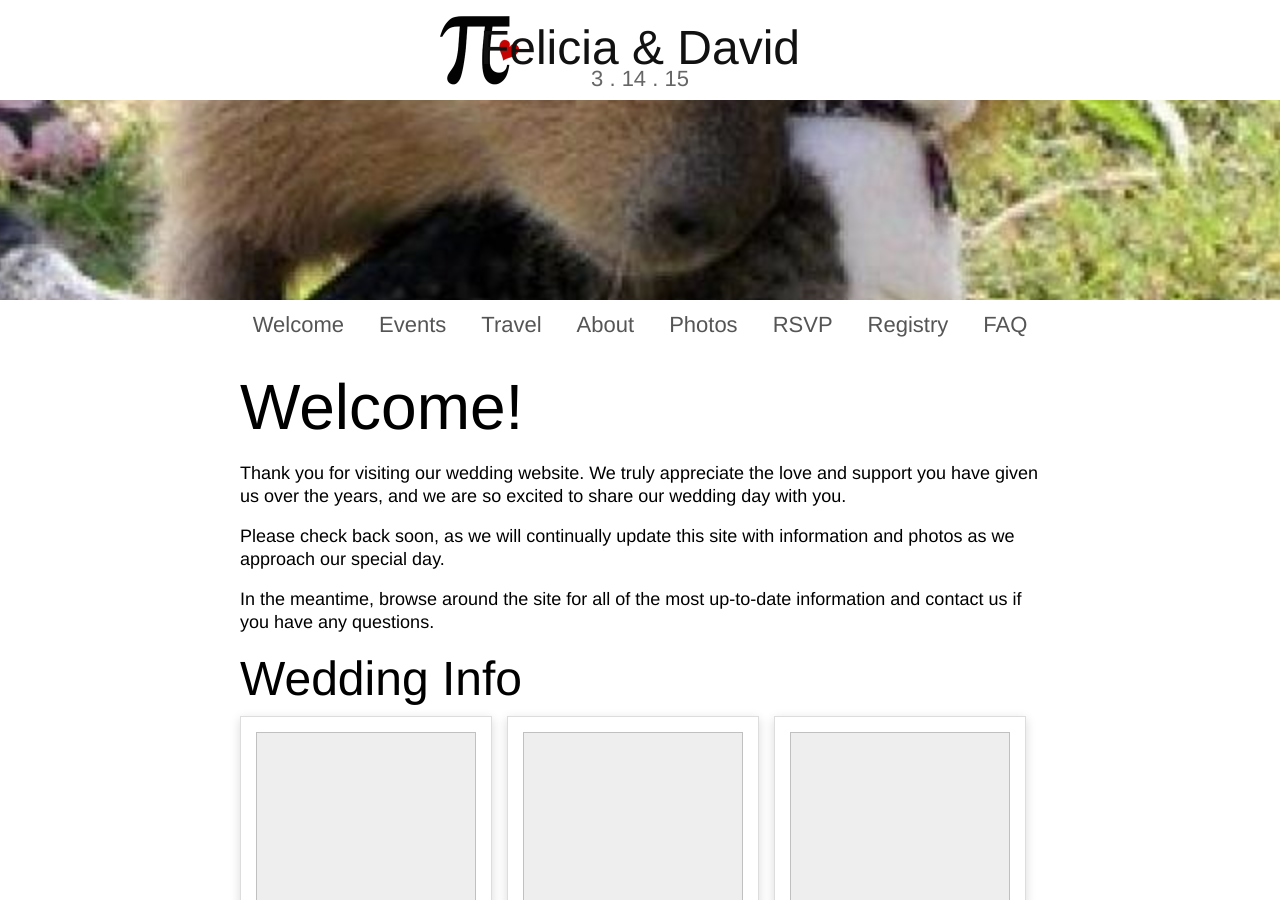
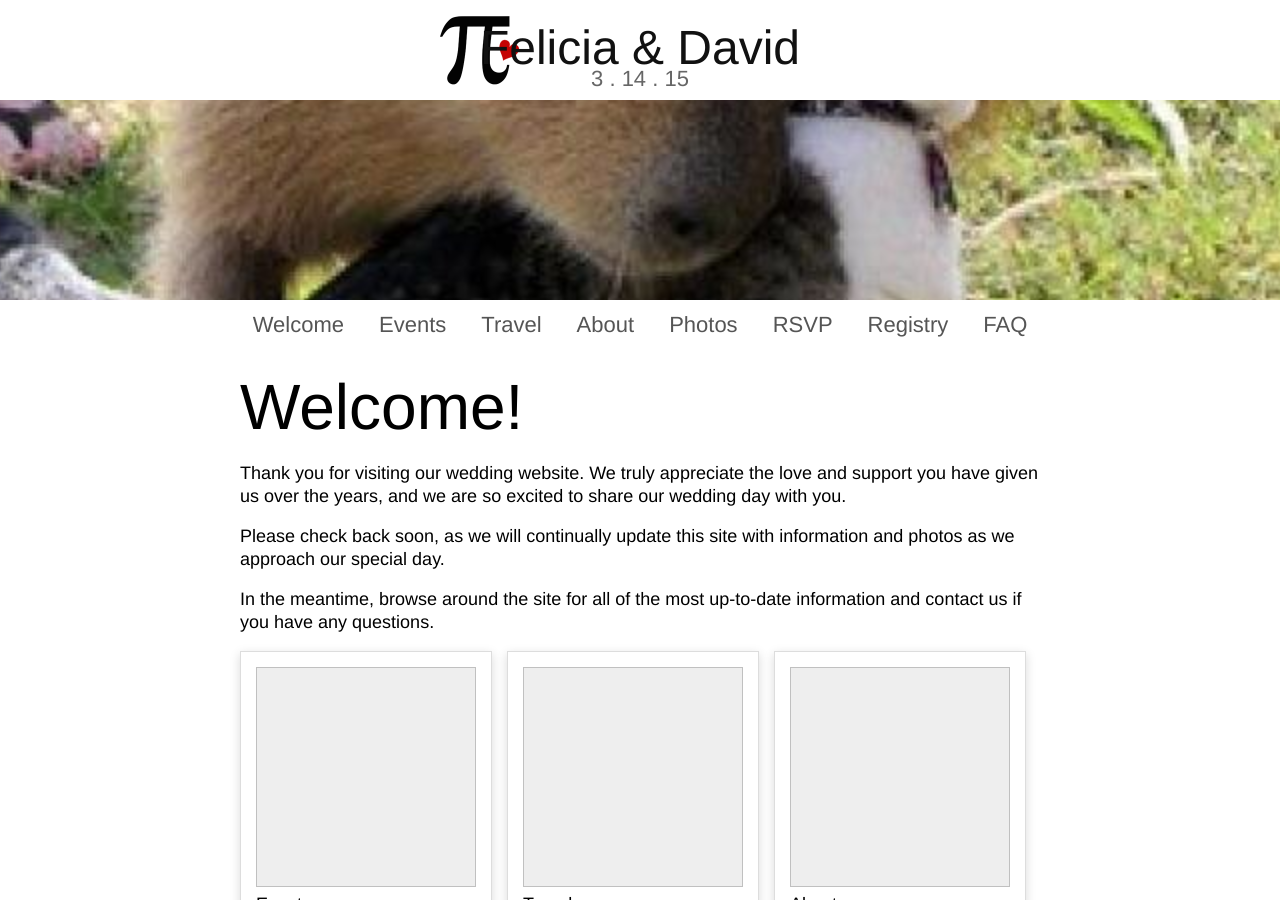
Before and after one commit to dnschnur/piday.github.com, a Jekyll site: the page built from index.md, in a window 1280 px wide. Built offline with Jekyll 4.4.1, drawn with Linux system fonts in a browser that asks for light colours.

Commit message:
Remove quick-link header, add placeholder text.

```diff
--- a/index.md
+++ b/index.md
@@ -10,27 +10,25 @@ Please check back soon, as we will continually update this site with information
 
 In the meantime, browse around the site for all of the most up-to-date information and contact us if you have any questions.
 
-### Wedding Info ###
-
 <div class="quick-links">
   <div class="quick-link">
     <a href="/events">
       <img class="photo">
     </a>
-    <div>A</div>
+    <div>Events</div>
   </div>
 
   <div class="quick-link">
     <a href="/travel">
       <img class="photo">
     </a>
-    <div>A</div>
+    <div>Travel</div>
   </div>
 
   <div class="quick-link">
     <a href="/about">
       <img class="photo">
     </a>
-    <div>C</div>
+    <div>About</div>
   </div>
 </div>
```
